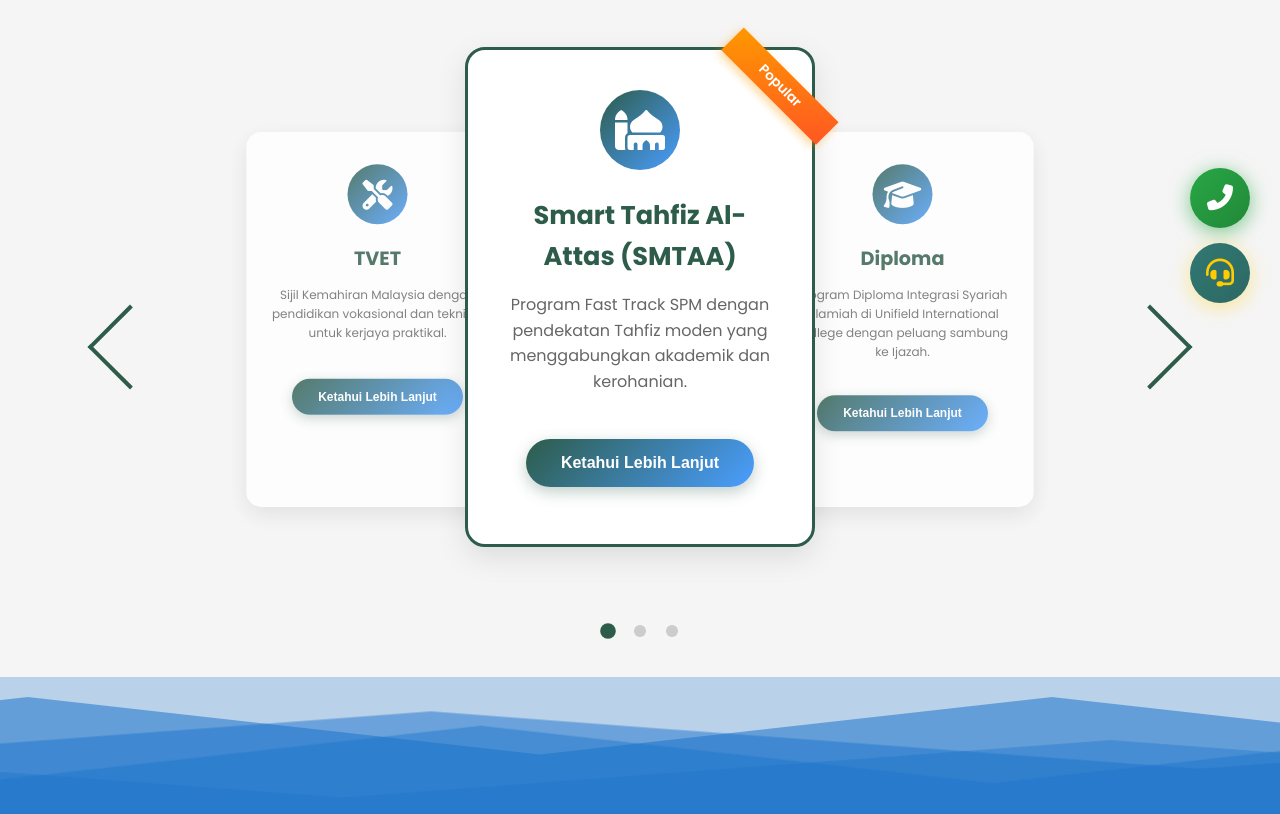
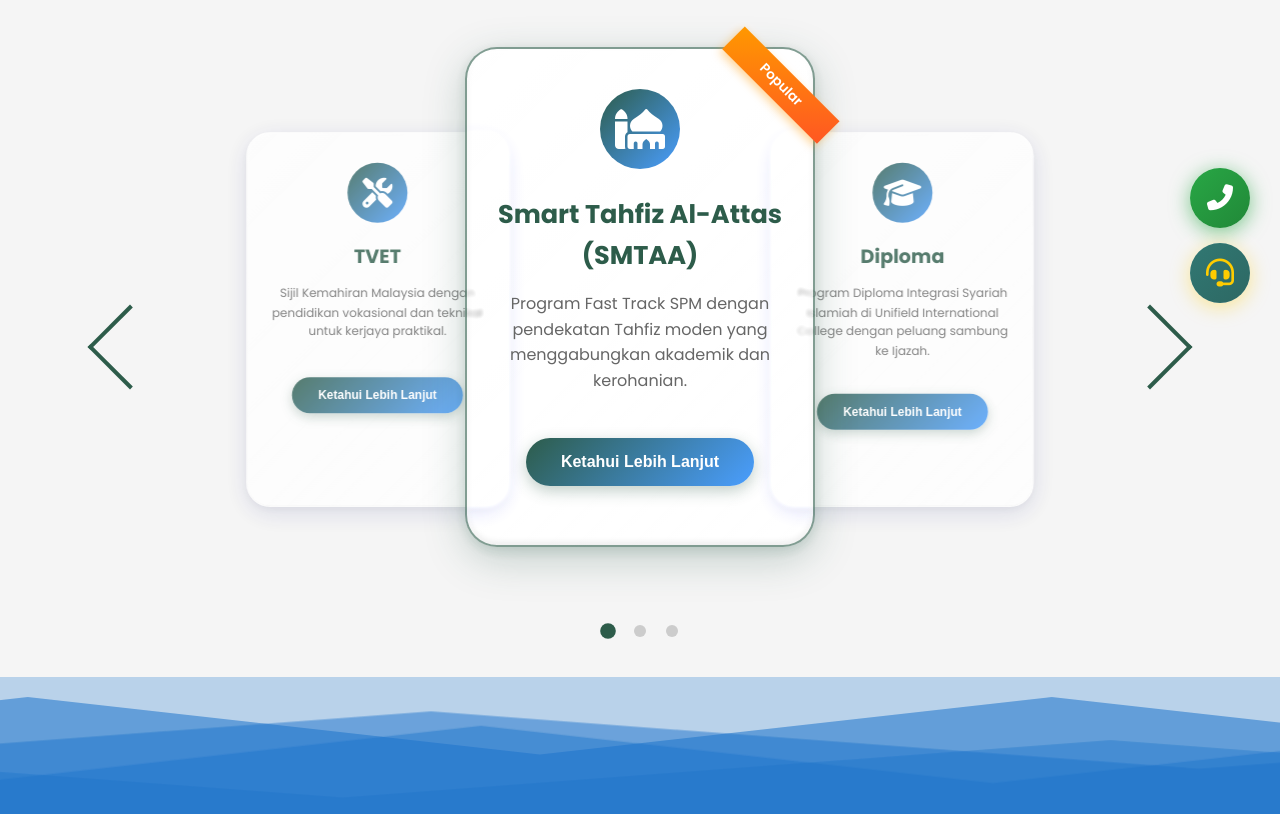
Before and after one commit to shakierafarain/ses, a plain HTML site: page education.html in a window 1280 px wide. Shown: the part 467-1281 px from the top of the page. Drawn offline with Linux system fonts and the light colour scheme.

Commit message:
education-card change

```diff
--- a/script.js
+++ b/script.js
@@ -692,10 +692,6 @@ document.addEventListener('DOMContentLoaded', () => {
     // Remove all item classes from all cards
     carouselCells.forEach(card => {
       card.className = 'education-card'; // Reset to base class
-      // Re-add featured class if it's the SMTAA card
-      if (card.querySelector('h3')?.textContent.includes('Smart Tahfiz')) {
-        card.classList.add('featured');
-      }
     });
 
     // Apply positioning based on current index
@@ -708,7 +704,7 @@ document.addEventListener('DOMContentLoaded', () => {
 
       // Apply item classes based on position
       if (position === 0) {
-        card.classList.add('item-1'); // Center
+        card.classList.add('item-1', 'featured'); // Center card gets featured class
       } else if (position === 1) {
         card.classList.add('item-2'); // Right
       } else if (position === -1) {
--- a/style.css
+++ b/style.css
@@ -1303,11 +1303,20 @@ body {
 }
 
 .education-card {
-  background: white;
-  border-radius: 20px;
+  background: linear-gradient(135deg,
+    rgba(255, 255, 255, 0.03) 0%,
+    rgba(255, 255, 255, 0.01) 50%,
+    rgba(255, 255, 255, 0.07) 100%);
+  backdrop-filter: blur(2px) saturate(180%) brightness(1.05);
+  -webkit-backdrop-filter: blur(15px) saturate(180%) brightness(1.05);
+  border-radius: 32px;
   padding: 40px 30px;
   text-align: center;
-  box-shadow: 0 10px 30px rgba(0, 0, 0, 0.1);
+  box-shadow:
+    0 8px 32px 0 rgba(31, 38, 135, 0.15),
+    0 4px 12px 0 rgba(0, 0, 0, 0.05),
+    inset 0 1px 2px 0 rgba(255, 255, 255, 0.8),
+    inset 0 -1px 2px 0 rgba(0, 0, 0, 0.03);
   position: absolute;
   left: 50%;
   top: 0;
@@ -1315,7 +1324,7 @@ body {
   min-height: 500px;
   cursor: pointer;
   transition: transform 1.3s cubic-bezier(0.19, 1, 0.22, 1), opacity 0.5s ease;
-  border: 3px solid transparent;
+  border: 1px solid rgba(255, 255, 255, 0.25);
   overflow: visible;
 }
 
@@ -1345,11 +1354,20 @@ body {
 }
 
 .education-card:hover {
-  border-color: #2d5c4a;
+  box-shadow:
+    0 12px 48px 0 rgba(31, 38, 135, 0.35),
+    0 6px 16px 0 rgba(0, 0, 0, 0.15),
+    inset 0 4px 8px 0 rgba(255, 255, 255, 1),
+    inset 0 -4px 8px 0 rgba(0, 0, 0, 0.1);
 }
 
 .education-card.featured {
-  border: 3px solid #2d5c4a;
+  border: 2px solid rgba(45, 92, 74, 0.6);
+  box-shadow:
+    0 12px 40px 0 rgba(45, 92, 74, 0.25),
+    0 4px 12px 0 rgba(45, 92, 74, 0.15),
+    inset 0 3px 6px 0 rgba(255, 255, 255, 0.9),
+    inset 0 -3px 6px 0 rgba(0, 0, 0, 0.08);
 }
 
 .featured-badge {
```
